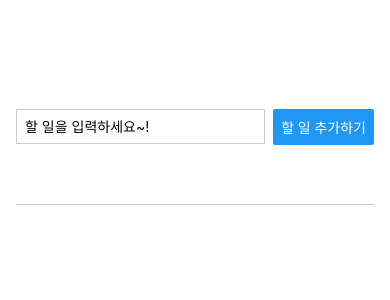
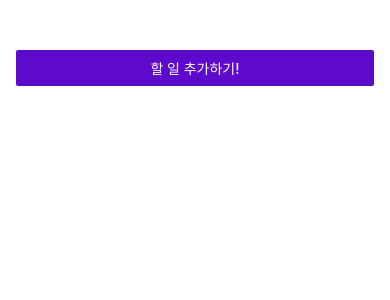
Before and after one commit to teataeho/React-Native-Study, a React Native app: screen / in a window 390 px wide. Shown: the top 300 px of the page. Built offline with nearby package versions, Linux system fonts and the light colour scheme.

Commit message:
# 5. 삭제 구현 완료, 입력 양식을 모달로 구현하는 중...

```diff
--- a/App.js
+++ b/App.js
@@ -5,18 +5,22 @@
 import GoalInput from "./components/GoalInput";
 
 export default function App() {
+  const [modalIsVisible, setModalIsVisible] = useState(false);
   const [todoGoals, setTodoGoals] = useState([]);
+
+  //할 일 추가 모달을 띄워주는 함수
+  const startAddGoalHandler = () => {
+    setModalIsVisible(true);
+  };
 
   //버튼을 누르면 할 일 목록을 추가하는 함수
   const addGoalHandler = (enteredGoalText) => {
-    // console.log(enteredGoalText);
     //useState로 관리하는 상태 변수의 setter 안에 콜백 함수를 작성하면,
-    //그 콜백 함수의 매게값은 항상 해당 상태 변수의 최신 값이 전달됩니다.
+    //그 콜백 함수의 매개값은 항상 해당 상태 변수의 최신 값이 전달됩니다.
     setTodoGoals((currentTodoGoals) => [
       ...currentTodoGoals,
       { text: enteredGoalText, id: Math.random().toString() },
     ]);
-    // console.log(todoGoals);
   };
 
   const deleteGoalHandler = (id) => {
@@ -27,24 +31,32 @@
 
   return (
     <View style={styles.appContainer}>
-      <GoalInput onAddGoal={addGoalHandler} />
+      <Button
+        title='할 일 추가하기!'
+        color='#5e0acc'
+        onPress={startAddGoalHandler}
+      />
+      {modalIsVisible && <GoalInput onAddGoal={addGoalHandler} />}
       <View style={styles.goalsContainer}>
-        {/* ScrollView는 전체 화면이 렌더링 될 때 안의 항목들을 전부 렌더링합니다
-            이로 인해, 성능 저하가 발생할 수 있습니다.
-            (보이지 않는 역역까지 렌더링을 진행하기 때문에 목록이 많다면 로딩이 길어짐.
+        {/* ScrollView는 전체 화면이 렌더링 될 때 안의 항목들을 전부 렌더링합니다.
+            이로 인해, 성능의 저하가 발생할 수 있습니다.
+            (보이지 않는 영역까지 렌더링을 진행하기 때문에 목록이 많다면 로딩이 길어짐.)
             FlatList는 보이는 영역만 일단 렌더링을 진행하고, 나머지 항목들은
-            스크롤 움직임이 발생하면 렌더링을 진행합니다.*/}
+            스크롤 움직임이 발생하면 렌더링을 진행합니다. */}
         <FlatList
           data={todoGoals}
           renderItem={(itemData) => {
             return (
               <GoalItem
                 text={itemData.item.text}
+                id={itemData.item.id}
                 onDeleteItem={deleteGoalHandler}
               />
             );
           }}
           keyExtractor={(item, index) => {
+            // console.log("item: ", item);
+            // console.log("index: ", index);
             return item.id;
           }}
           alwaysBounceVertical={false}
@@ -60,7 +72,6 @@
     paddingTop: 50,
     paddingHorizontal: 16,
   },
-
   goalsContainer: {
     flex: 4,
   },
--- a/components/GoalInput.js
+++ b/components/GoalInput.js
@@ -1,46 +1,52 @@
-import React, { useState } from 'react'
-import { Button, StyleSheet, TextInput, View } from 'react-native'
+import React, { useState } from "react";
+import { Button, Modal, StyleSheet, TextInput, View } from "react-native";
 
 const GoalInput = (props) => {
-
   const [enteredGoalText, setEnteredGoalText] = useState("");
 
-
-  //사용자가 내용을 입력할 때 해당 입력을 가져오는 함수
+  //사용자가 내용을 입력할 때 해당 입력값을 가져오는 함수
   const goalInputHandler = (enteredText) => {
     // console.log(enteredText);
     setEnteredGoalText(enteredText);
   };
 
+  function addGoalHandler() {
+    props.onAddGoal(enteredGoalText);
+    setEnteredGoalText("");
+  }
+
   return (
+    <Modal>
       <View style={styles.inputContainer}>
         <TextInput
           style={styles.textInput}
-        placeholder='할 일을 입력하세요~!'
+          placeholder='할 일을 입력하세요!'
           onChangeText={goalInputHandler}
+          value={enteredGoalText}
         />
-      <Button title='할 일 추가하기' onPress={props.addGoalHandler} />
+        <Button title='할 일 추가하기' onPress={addGoalHandler} />
       </View>
-  )
-}
+    </Modal>
+  );
+};
 
-export default GoalInput
+export default GoalInput;
 
 const styles = StyleSheet.create({
   inputContainer: {
     flex: 1,
-    flexDirection: 'row',
-    justifyContent: 'space-between',
-    alignItems: 'center',
+    flexDirection: "row",
+    justifyContent: "space-between",
+    alignItems: "center",
     marginBottom: 24,
     borderBottomWidth: 1,
-    borderBottomColor: '#cccccc'
+    borderBottomColor: "#cccccc",
   },
   textInput: {
     borderWidth: 1,
-    borderColor: '#cccccc',
-    width: '70%',
+    borderColor: "#cccccc",
+    width: "70%",
     marginRight: 8,
-    padding: 8
+    padding: 8,
   },
 });
--- a/components/GoalItem.js
+++ b/components/GoalItem.js
@@ -1,14 +1,20 @@
-import React from "react";
 import { Pressable, StyleSheet, Text, View } from "react-native";
 
 const GoalItem = (props) => {
   return (
-    /*react-native는 스타일 상속의 개념이 없습니다.*/
-    <Pressable onPress={props.onDeleteItem}>
-      <View style={styles.goalItem}>
+    //react-native는 스타일 상속의 개념이 없습니다.
+    //bind()는 표준 JavaScript 함수로, 나중에 실행할 함수를 미리 조정할 수 있게 합니다.
+    //bind에 제공되는 첫번째 인수는 곧 실행할 함수의 this 키워드로 설정됩니다.
+    //두 번째 인수는 지정한 함수에 전달할 값을 세팅하면 됩니다.
+    <View style={styles.goalItem}>
+      <Pressable
+        android_ripple={{ color: "#210644" }}
+        onPress={props.onDeleteItem.bind(this, props.id)}
+        style={(pressData) => pressData.pressed && styles.pressedItem}
+      >
         <Text style={styles.goalText}>{props.text}</Text>
-      </View>
-    </Pressable>
+      </Pressable>
+    </View>
   );
 };
 
@@ -19,10 +25,12 @@
     margin: 8,
     borderRadius: 6,
     backgroundColor: "#5e0acc",
-    padding: 8,
-    color: "white",
+  },
+  pressedItem: {
+    opacity: 0.5,
   },
   goalText: {
     color: "white",
+    padding: 8,
   },
 });
```
Lines whose indentation alone changed are shown as unchanged.
